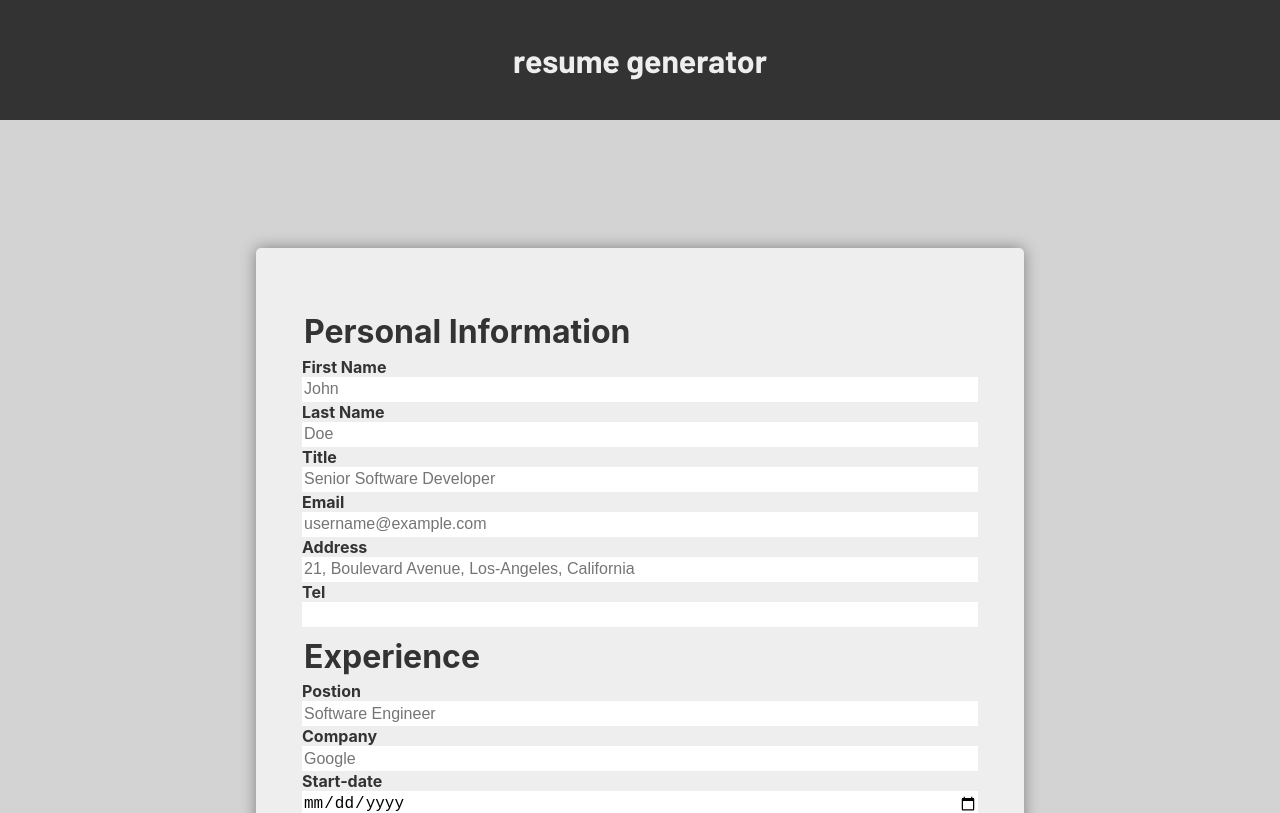
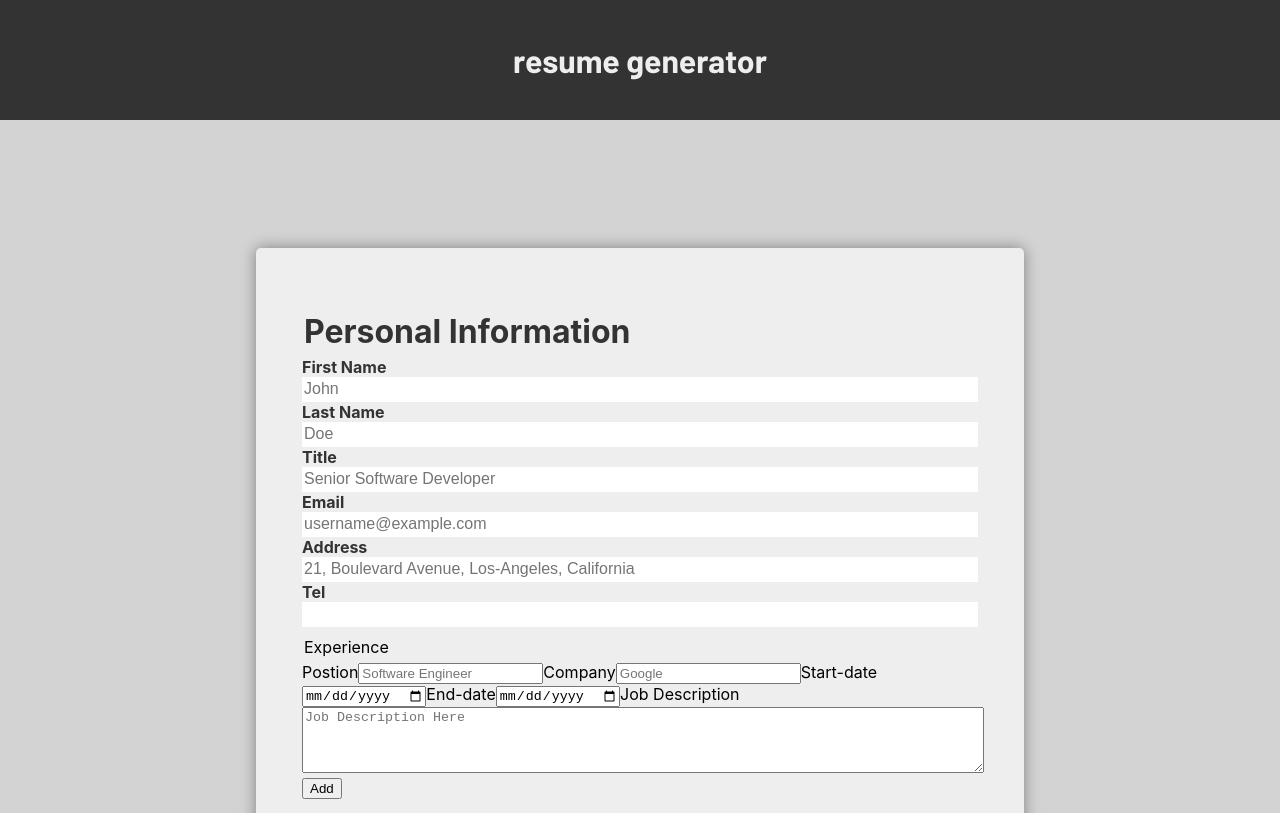
Before and after one commit to SomtoJF/cv-project, a React (Create React App) app: page / in a window 1280 px wide. Shown: the top 813 px of the page. Built offline with nearby package versions, Linux system fonts and the light colour scheme.

Commit message:
Refactor: Delete generalization selectors to avoid alteration of other components styles

```diff
--- a/src/Styles/CVForm/PersonalInfo.css
+++ b/src/Styles/CVForm/PersonalInfo.css
@@ -6,19 +6,19 @@ fieldset {
   border: 0;
 }
 
-legend {
+#personal-info legend {
   font-weight: 700;
   font-size: 2rem;
   color: #333333;
 }
 
-label {
+#personal-info label {
   display: block;
   font-weight: 700;
   color: #333333;
 }
 
-input {
+#personal-info input {
   box-sizing: border-box;
   width: 100%;
   height: 25px;
```
